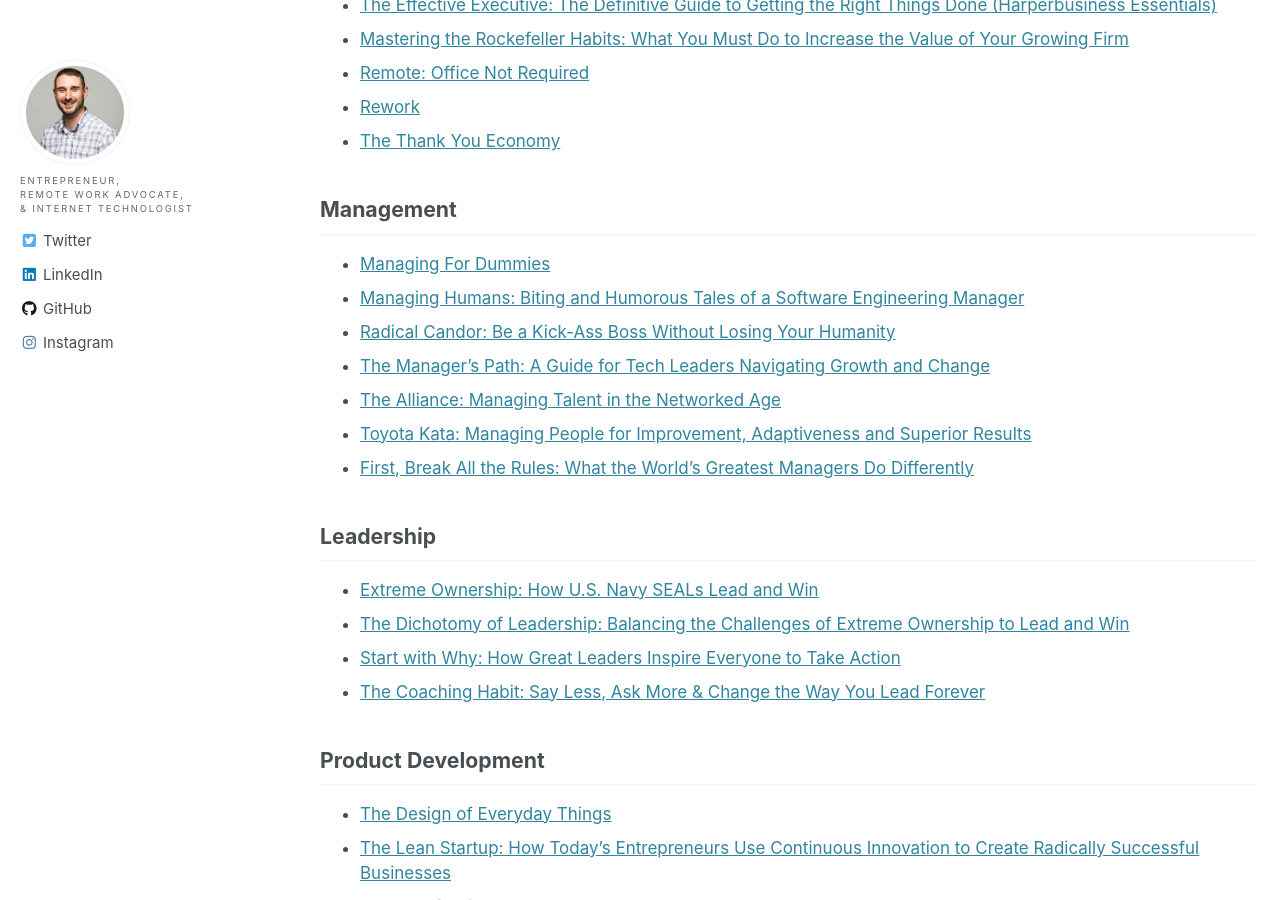
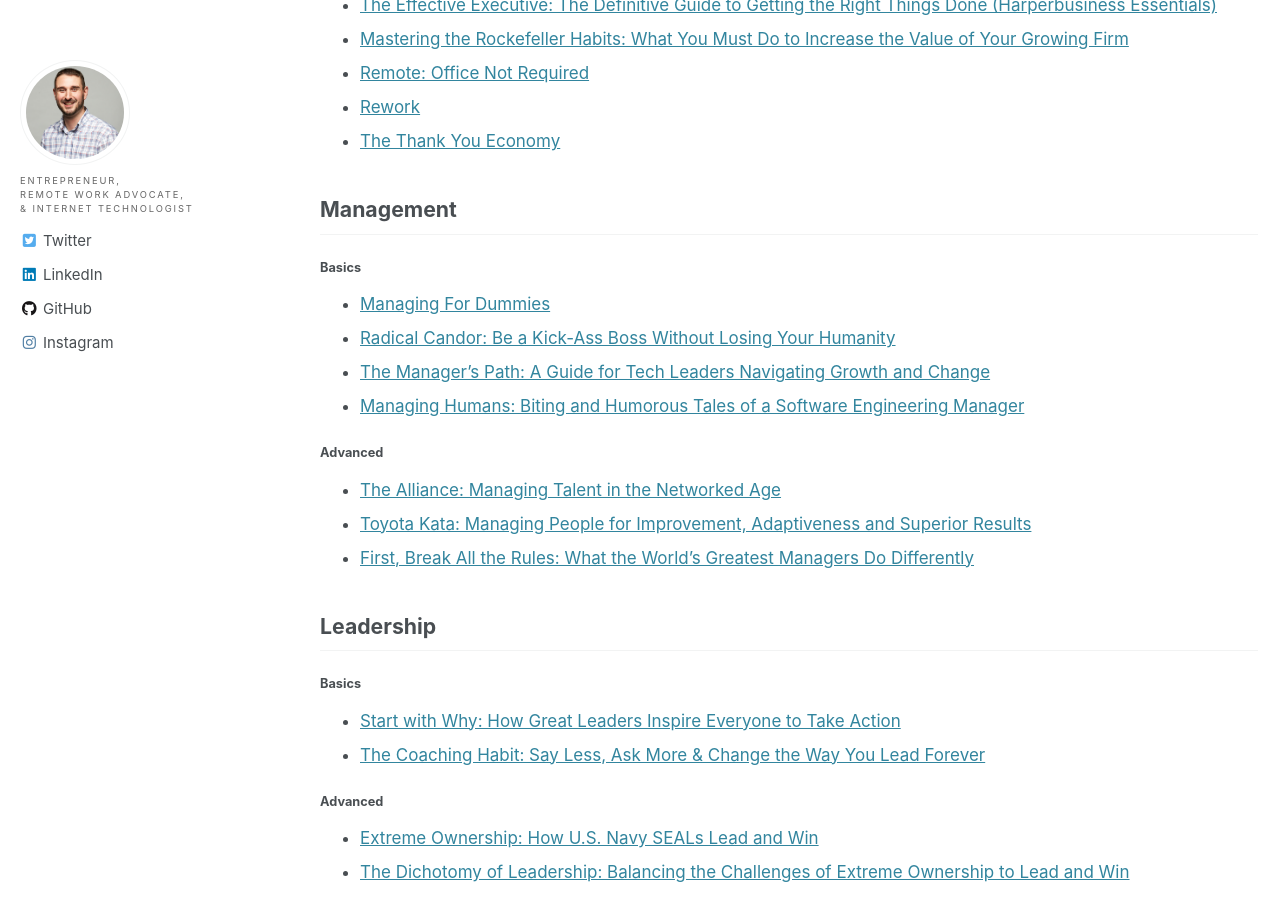
Before and after one commit to jaysignorello/jaysignorello.com, a Jekyll site: the page built from _pages/book-recommendations.md, in a window 1280 px wide and 900 px high, scrolled down 524 px. Built offline with Jekyll 4.4.1, drawn with Linux system fonts in a browser that asks for light colours; cached includes are drawn as plain includes; nearby versions of some CDN libraries; some of the changed text lies outside the part shown.

```diff
--- a/_pages/book-recommendations.md
+++ b/_pages/book-recommendations.md
@@ -23,20 +23,27 @@ In no particular order, here are some of my favorite books that have helped me o
 
 ## Management
 
+#### Basics
+
 * [Managing For Dummies](https://www.goodreads.com/book/show/455913.Managing_for_Dummies)
-* [Managing Humans: Biting and Humorous Tales of a Software Engineering Manager](https://www.goodreads.com/book/show/1317946.Managing_Humans)
 * [Radical Candor: Be a Kick-Ass Boss Without Losing Your Humanity](https://www.goodreads.com/book/show/32809138-radical-candor)
 * [The Manager's Path: A Guide for Tech Leaders Navigating Growth and Change](https://www.goodreads.com/book/show/33369254-the-manager-s-path)
+* [Managing Humans: Biting and Humorous Tales of a Software Engineering Manager](https://www.goodreads.com/book/show/1317946.Managing_Humans)
+
+#### Advanced
 * [The Alliance: Managing Talent in the Networked Age](https://www.goodreads.com/book/show/20763746-the-alliance)
 * [Toyota Kata: Managing People for Improvement, Adaptiveness and Superior Results](https://www.goodreads.com/book/show/6736366-toyota-kata)
 * [First, Break All the Rules: What the World's Greatest Managers Do Differently](https://www.goodreads.com/book/show/50937.First_Break_All_the_Rules)
 
 ## Leadership
 
+#### Basics
+* [Start with Why: How Great Leaders Inspire Everyone to Take Action](https://www.goodreads.com/book/show/7108725-start-with-why)
+* [The Coaching Habit: Say Less, Ask More & Change the Way You Lead Forever](https://www.goodreads.com/book/show/29342515-the-coaching-habit)
+
+#### Advanced
 * [Extreme Ownership: How U.S. Navy SEALs Lead and Win](https://www.goodreads.com/book/show/23848190-extreme-ownership)
 * [The Dichotomy of Leadership: Balancing the Challenges of Extreme Ownership to Lead and Win](https://www.goodreads.com/book/show/38714388-the-dichotomy-of-leadership)
-* [Start with Why: How Great Leaders Inspire Everyone to Take Action](https://www.goodreads.com/book/show/7108725-start-with-why)
-* [The Coaching Habit: Say Less, Ask More & Change the Way You Lead Forever](https://www.goodreads.com/book/show/29342515-the-coaching-habit)
 
 ## Product Development
 
```
Also changed, not shown: other parts of _pages/book-recommendations.md (+5 -3 lines).
